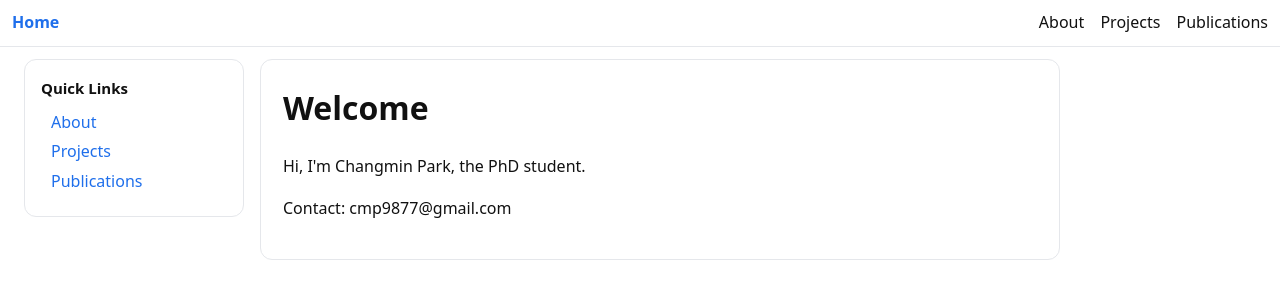
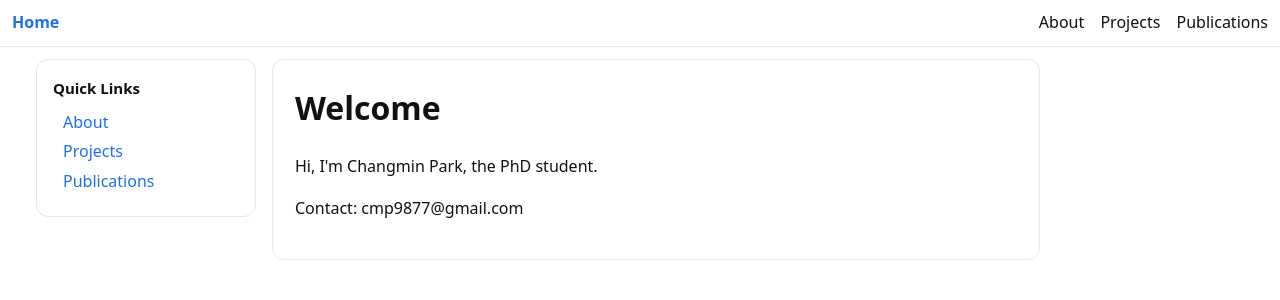
Before and after one commit to ChoRongCho/ChoRongCho.github.io, a Jekyll site: the page built from index.html, in a window 1280 px wide. Shown: the top 300 px of the page. Built offline with Jekyll 4.4.1, drawn with Linux system fonts in a browser that asks for light colours.

Commit message:
2 overvoew

```diff
--- a/assets/css/site.css
+++ b/assets/css/site.css
@@ -25,7 +25,7 @@ a:hover{text-decoration:underline}
   gap:16px;
 
   /* 오른쪽에 사이드바만큼 여백 확보 */
-  padding:12px 220px 12px 8px;
+  padding:12px 240px 12px 20px;
   /* 위 12px, 오른쪽 220px(사이드바 폭만큼), 아래 12px, 왼쪽 8px */
 }
 
```
